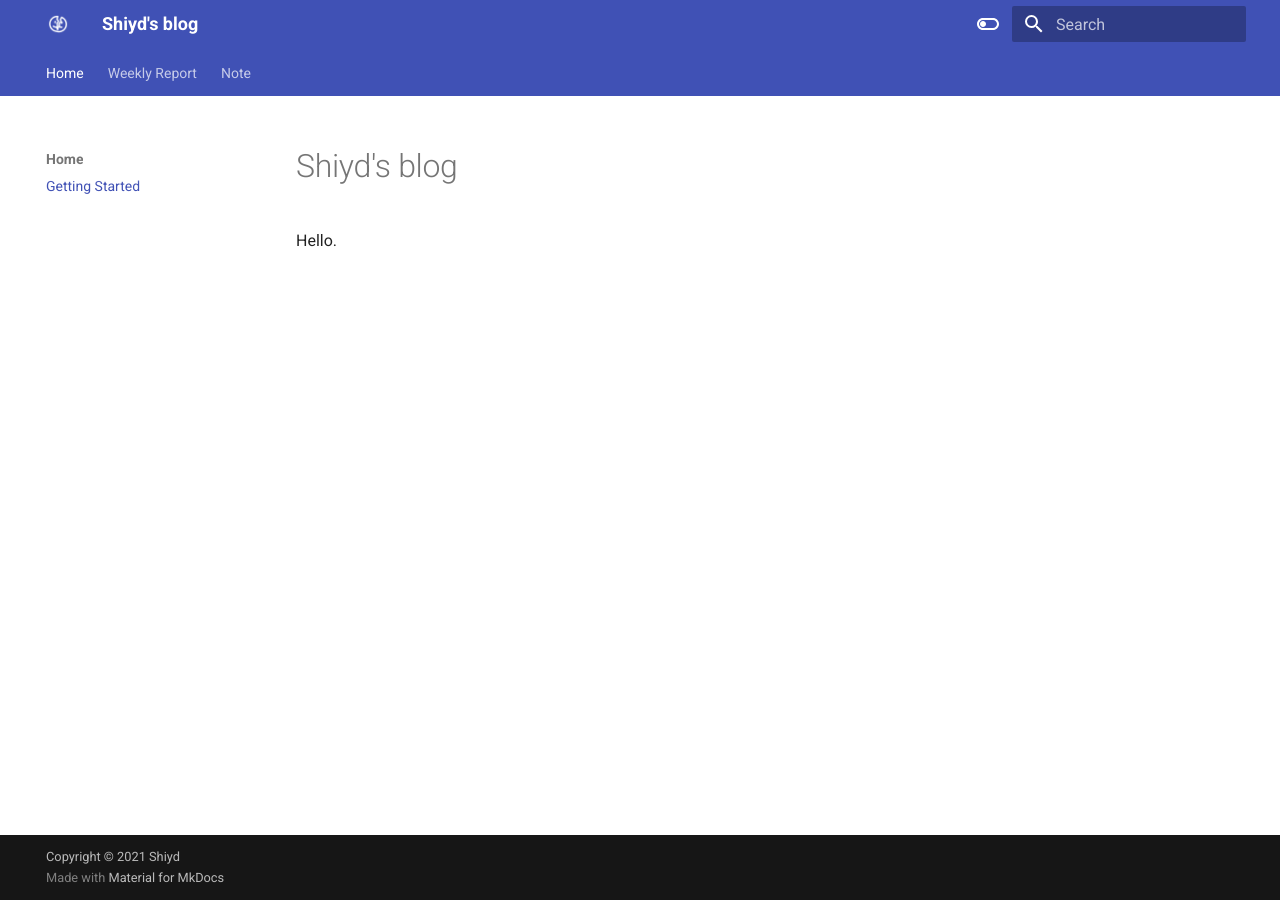
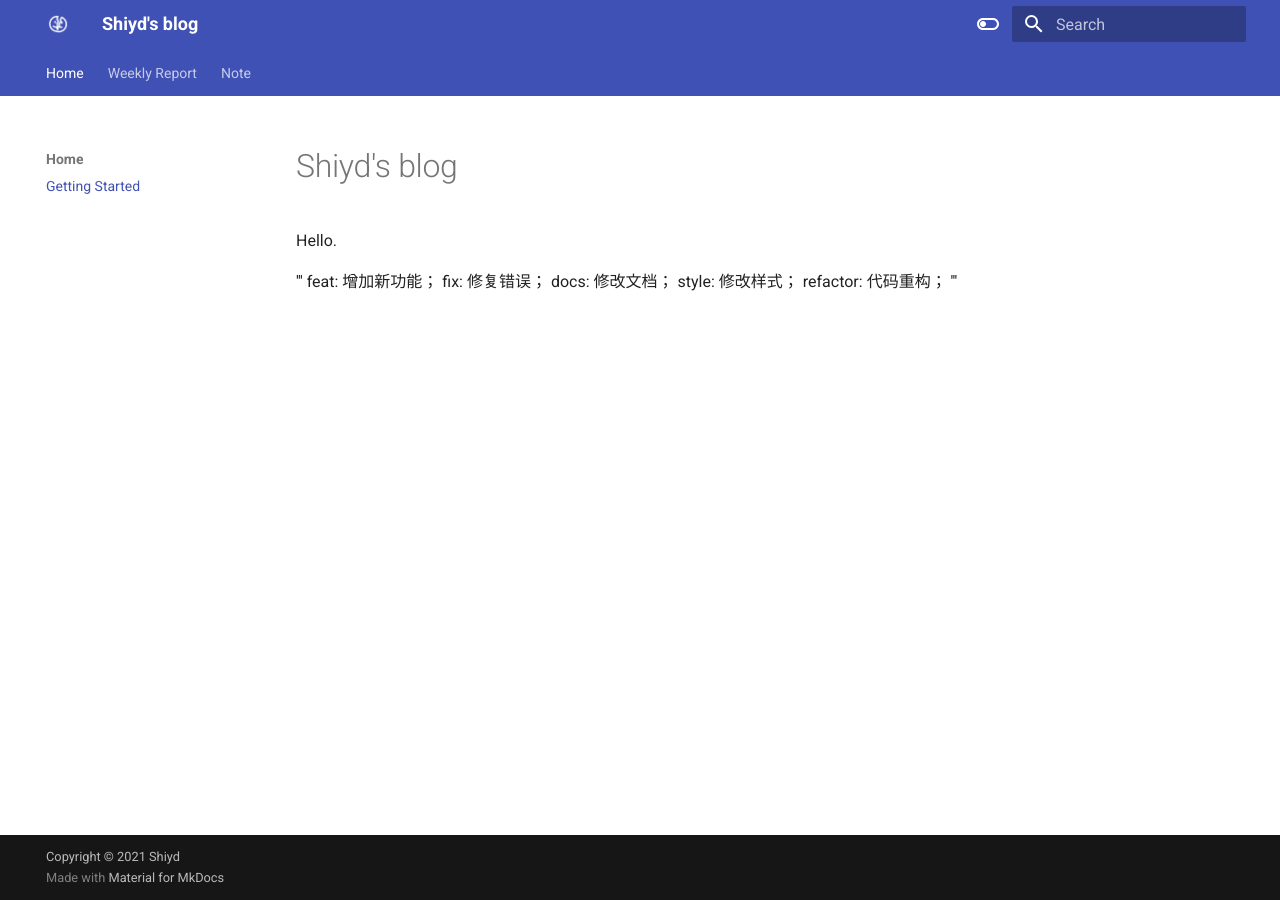
Before and after one commit to Shi-D/Blog, an MkDocs documentation site: the page built from docs/index.md, in a window 1280 px wide. Built offline with MkDocs 1.6.1 and Material for MkDocs 9.7.7, drawn with Linux system fonts in a browser that asks for light colours.

Commit message:
fix: modify index.md

```diff
--- a/docs/index.md
+++ b/docs/index.md
@@ -2,4 +2,12 @@
 
 Hello.
 
+'''
+feat: 增加新功能；
+fix: 修复错误；
+docs: 修改文档；
+style: 修改样式；
+refactor: 代码重构；
+'''
+
 <!-- ![](./IMG_0090.JPG){ width=560 } -->
```
